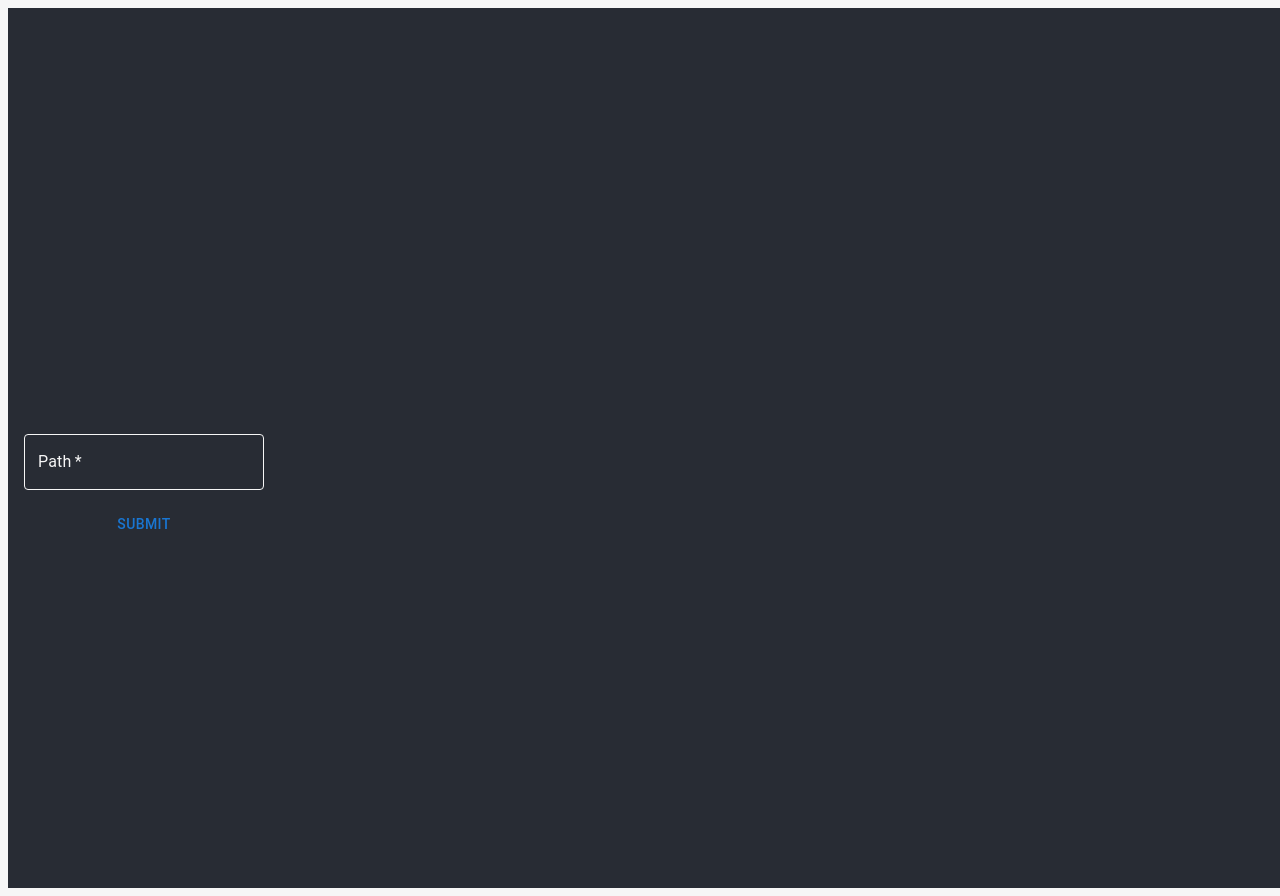
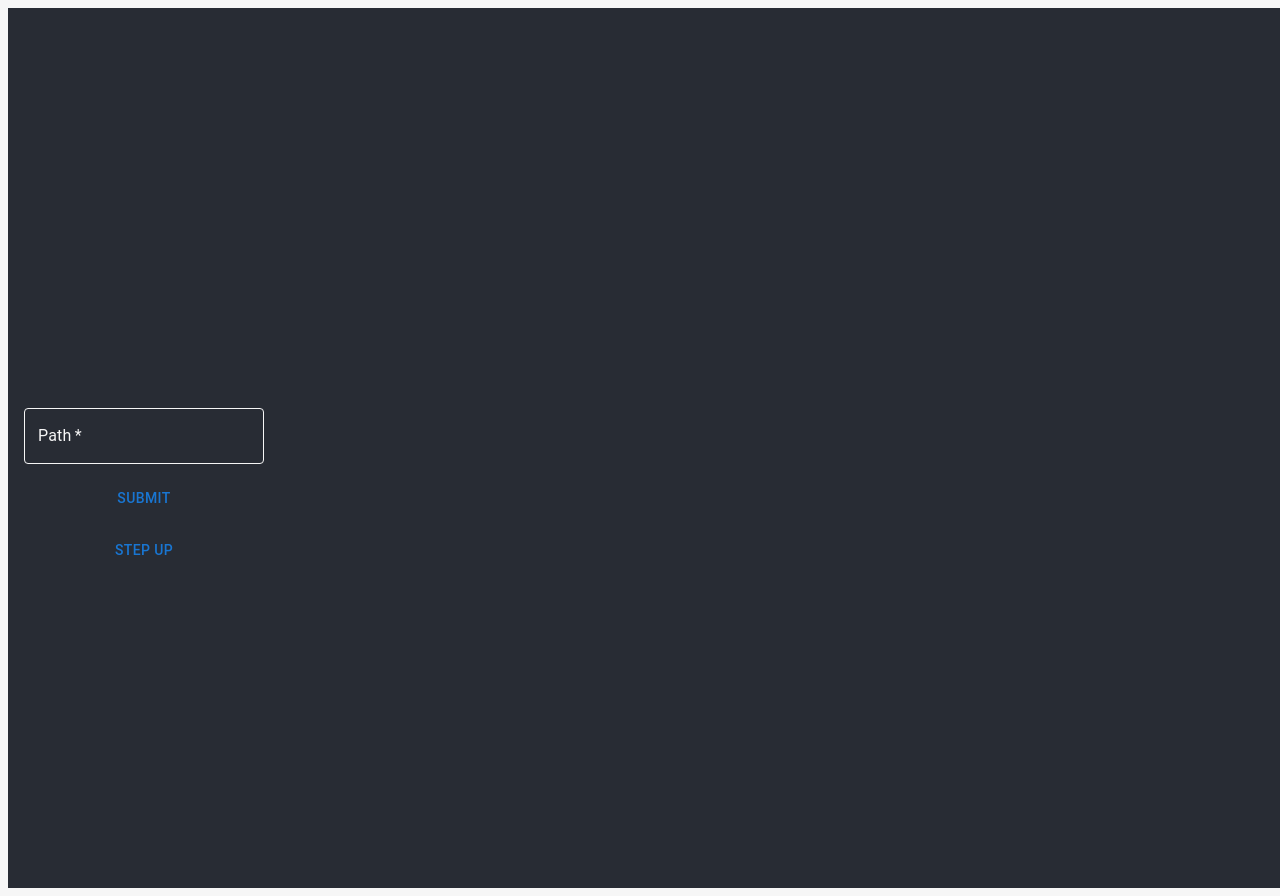
Before and after one commit to coleaydelotte/File-Explorer, a React (Vite) app: page / in a window 1280 px wide. Built offline with nearby package versions, Linux system fonts and the light colour scheme.

Commit message:
Issues with making stepping functionality work.
Issues with making stepping functionality work.

```diff
--- a/src/App.css
+++ b/src/App.css
@@ -41,13 +41,13 @@
 }
 
 /* Having issues with these next two. */
-.textFieldOutline.Mui-focused .MuiOutlinedInput-notchedOutline {
+/* .textFieldOutline.Mui-focused .MuiOutlinedInput-notchedOutline {
   border-color: #d3b3e0;
 }
 
 .textFieldOutline.Mui-focused .MuiInputBase-input {
   color: #d3b3e0;
-}
+} */
 
 a {
   font-weight: 500;
--- a/src/App.jsx
+++ b/src/App.jsx
@@ -9,17 +9,32 @@ function App() {
   const [os, setOs] = useState("");
   const [path, setPath] = useState("");
   const [dirsToPrint, setDirsToPrint] = useState([]);
+  const [display, setDisplay] = useState(false);
 
-  async function getForwardFiles() {
+  async function formatForOS () {
     if (os === "windows") {
       setPath(await invoke("format_path_for_windows", { path: path }));
     }
+  }
+
+  async function getForwardFiles() {
     let boolean = true;
     try {
-        let result = await invoke("output_files_as_vector", { path: path, printFiles: boolean});
-        setDirsToPrint(result);
+      let result = await invoke("output_files_as_vector", { path: path, printFiles: boolean});
+      setDirsToPrint(result);
+      setDisplay(true);
     } catch (error) {
-        setDirsToPrint(["Error: ", error]);
+      setDirsToPrint(["Error: ", error]);
+    }
+  }
+
+  async function stepUp() {
+    try {
+      setPath(await invoke("step_up", { path: path }));
+      setDisplay(false);
+      getForwardFiles();
+    } catch (error) {
+      setPath("Error: " + error);
     }
   }
 
@@ -34,7 +49,7 @@ function App() {
 
 useEffect(() => {
   retrieveOs();
-  // getForwardFiles();
+
 }, []);
 
   return (
@@ -54,6 +69,7 @@ useEffect(() => {
         <form
           onSubmit={ (e) => {
               e.preventDefault();
+              formatForOS();
               getForwardFiles();
             }
           }
@@ -74,12 +90,18 @@ useEffect(() => {
                 (e) => setPath(e.target.value)
               }
             />
-            <Button
-              type="submit"
-            >Submit</Button>
+            <Button type="submit">Submit</Button>
+            <form onSubmit={
+              (e) => {
+                e.preventDefault();
+                stepUp();
+              }
+            }>
+              <Button type="submit">Step Up</Button>
+            </form>
           </Stack>
         </form>
-        {dirsToPrint.length > 0 && (
+        {display && dirsToPrint.length > 0 && (
           dirsToPrint.map((item, index) => (
             <Box
               className="mapBox"
```
Also changed, not shown: 1 other file (tests, documents, lock files or other folders).
